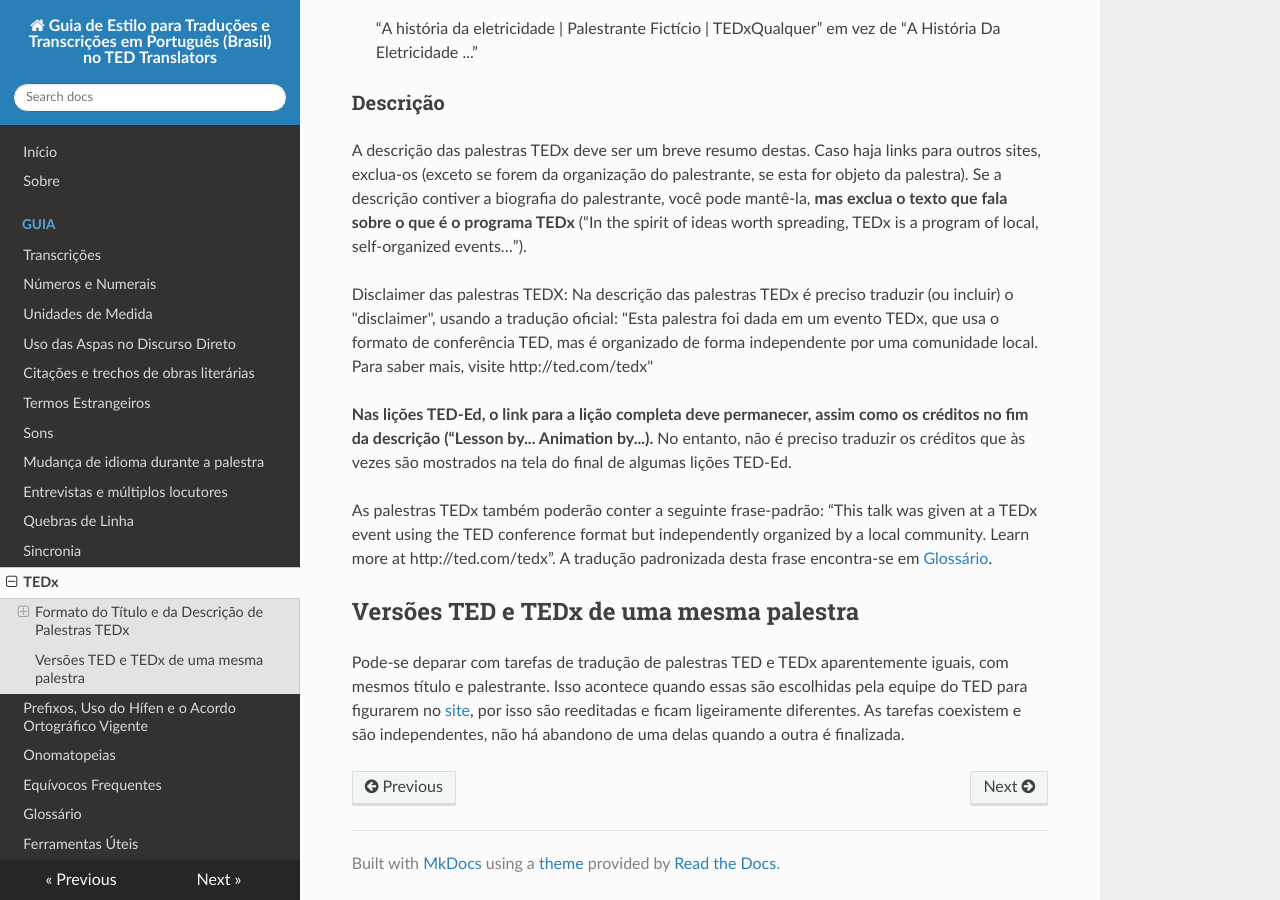
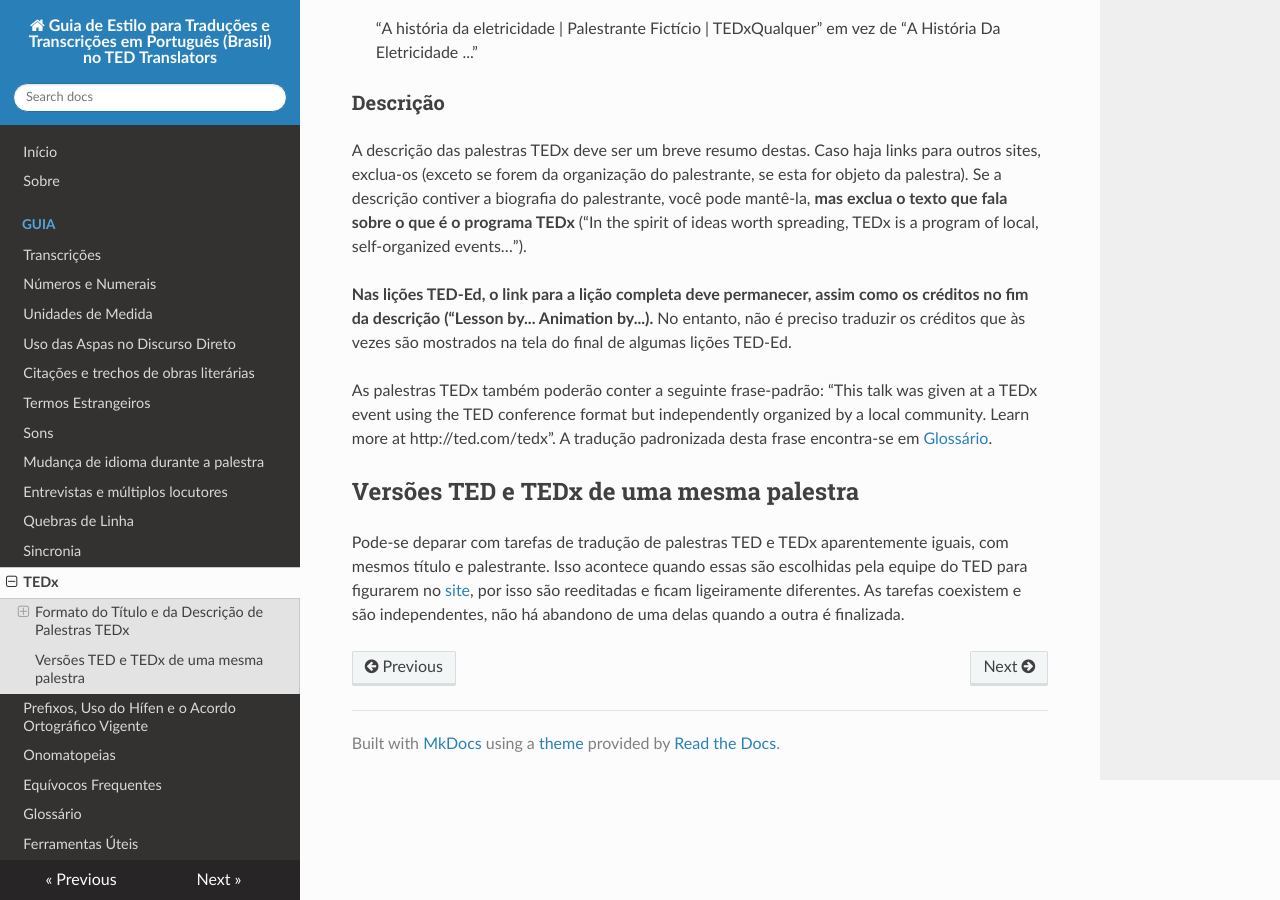
Before and after one commit to tupaschoal/TED-Translators_PT-BR_Styleguide, an MkDocs documentation site: the page built from docs/tedx.md, in a window 1280 px wide and 900 px high, scrolled down 873 px. Built offline with MkDocs 1.6.1, drawn with Linux system fonts in a browser that asks for light colours; nearby versions of some CDN libraries; old or Windows-style settings are respelled for this version of MkDocs.

Commit message:
Remove duplicate disclaimer
The disclaimer is already linked below, no need to paste it here.

```diff
--- a/docs/tedx.md
+++ b/docs/tedx.md
@@ -26,10 +26,6 @@
 ### Descrição
 A descrição das palestras TEDx deve ser um breve resumo destas. Caso haja links para outros sites, exclua-os (exceto se forem da organização do palestrante, se esta for objeto da palestra). Se a descrição contiver a biografia do palestrante, você pode mantê-la, **mas exclua o texto que fala sobre o que é o programa TEDx** (“In the spirit of ideas worth spreading, TEDx is a program of local, self-organized events…”).
 
-Disclaimer das palestras TEDX:
-Na descrição das palestras TEDx é preciso traduzir (ou incluir) o "disclaimer", usando a tradução oficial:
-"Esta palestra foi dada em um evento TEDx, que usa o formato de conferência TED, mas é organizado de forma independente por uma comunidade local. Para saber mais, visite http://ted.com/tedx"
-
 **Nas lições TED-Ed, o link para a lição completa deve permanecer, assim como os créditos no fim da descrição (“Lesson by... Animation by...).**
 No entanto, não é preciso traduzir os créditos que às vezes são mostrados na tela do final de algumas lições TED-Ed.
 
```
